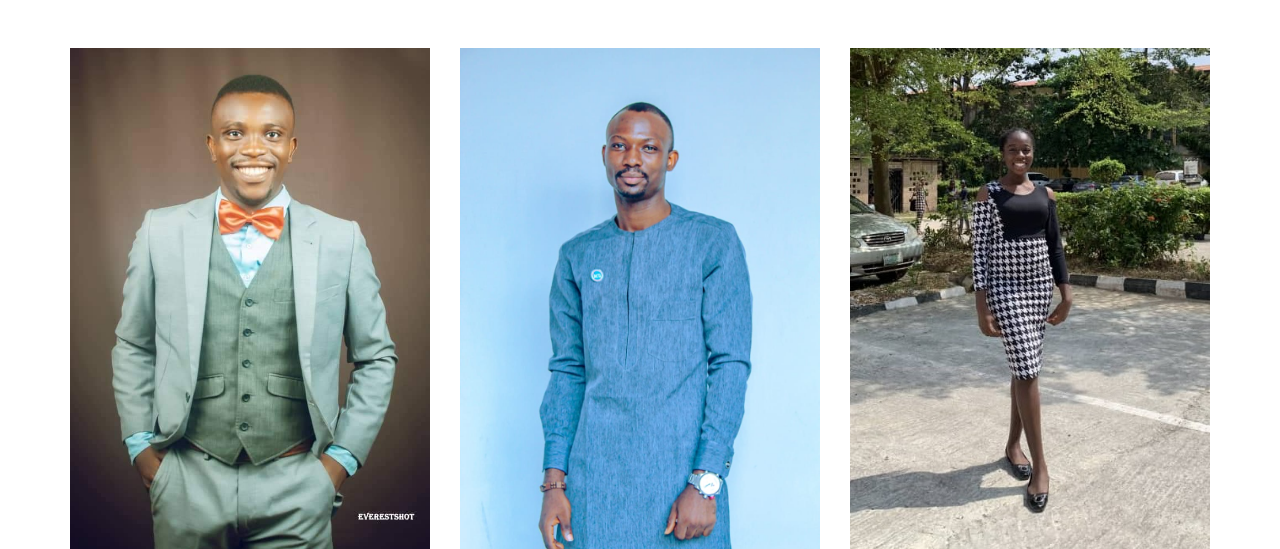
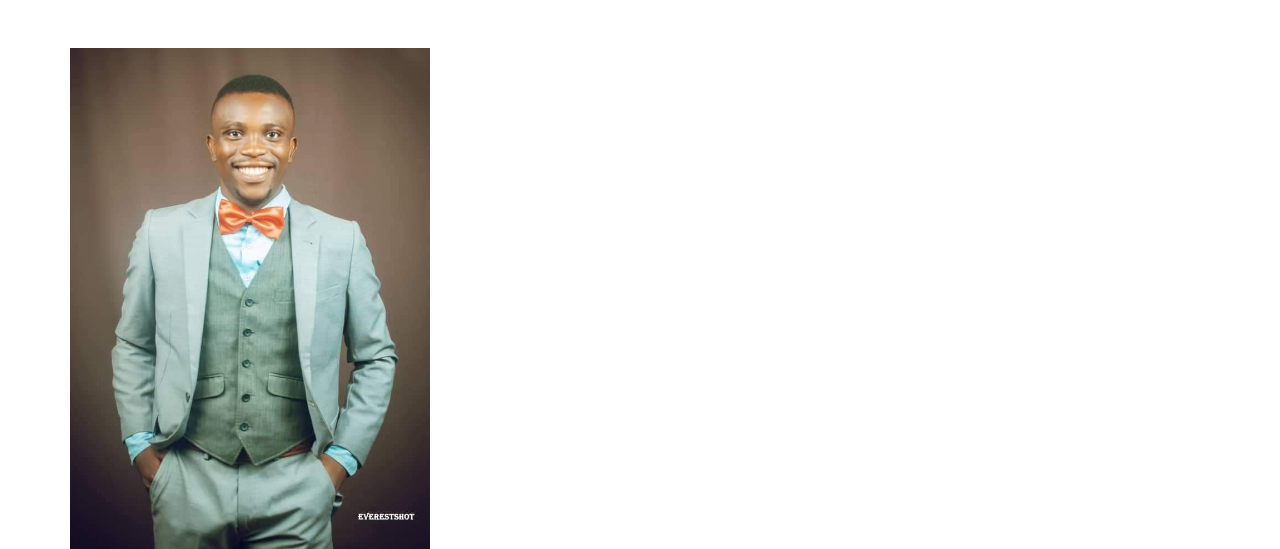
Before and after one commit to meetmarvelous/afrivatech, a plain HTML site: page team.html in a window 1280 px wide. Shown: the part 193-742 px from the top of the page. Drawn offline with nearby package versions, Linux system fonts and the light colour scheme.

Commit message:
wale only

```diff
--- a/team.html
+++ b/team.html
@@ -94,6 +94,7 @@
         </h2>
       </div>
       <div class="row">
+
         <div class="col-sm-6 col-lg-4">
           <div class="box">
             <div class="img-box">
@@ -113,7 +114,8 @@
             </div>
           </div>
         </div>
-        <div class="col-sm-6 col-lg-4">
+
+        <!-- <div class="col-sm-6 col-lg-4">
           <div class="box">
             <div class="img-box">
               <img src="images/team/moses.jpg" alt="">
@@ -222,8 +224,6 @@
               • Evaluating new technologies that could help improve operations within the organization <br>
               •  Managing a team of developers and other technical staff to develop new websites or update existing ones
               </p>
-                <!-- <p>•  Creating a strategic plan for implementing new technology solutions within an organization</p>
-                <p>• Analyzing data, creating reports, and developing solutions to problems using computer software.</p> -->
             </div>
           </div>
         </div>
@@ -279,48 +279,10 @@
               </p>
             </div>
           </div>
-        </div>
-        <!-- <div class="col-sm-6 col-lg-4">
-          <div class="box">
-            <div class="img-box">
-              <img src="images/team/moses.jpg" alt="">
-            </div>
-            <div class="detail-box">
-              <h4>
-                O
-              </h4>
-              <p><b>Position :</b> </p>
-              <p><b>Skills :</b> </p>
-              <p>
-                A senior executive tasked with overseeing the day-to-day administrative and operational functions of AfriVatech Limited with proper correspondence to the chief executive officer (CEO).
-              </p>
-            </div>
-          </div>
-        </div> -->
-        <!-- <div class="col-sm-6 col-lg-4">
-          <div class="box">
-            <div class="img-box">
-              <img src="images/t4.jpg" alt="">
-            </div>
-            <div class="detail-box">
-              <h5>
-                Clara Mark
-              </h5>
-              <h6>
-                Teacher
-              </h6>
-            </div>
-          </div>
         </div> -->
 
 
       </div>
-
-      <!-- <div class="btn-box">
-        <a href="">
-          View All
-        </a>
-      </div> -->
 
     </div>
   </section>
```
Also changed, not shown: index.html (+3 -2 lines), organisation.txt (deleted).
